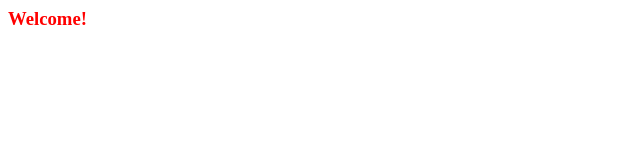
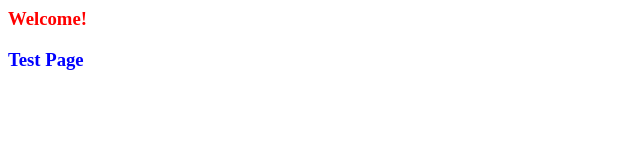
Before and after one commit to harika-devops/mydevops, a plain HTML site: page index.html in a window 1280 px wide. Shown: the full height of the page, 0-640 px from the left. Drawn offline with Linux system fonts and the light colour scheme.

Commit message:
Changes made to ignore and index

```diff
--- a/index.html
+++ b/index.html
@@ -6,5 +6,6 @@
 <body>
 
 <h3 style ="color:red">Welcome!</h3>
+<h3 style ="color:blue">Test Page</h3>
 </body>
 </html>
```
Also changed, not shown: 1 other file.
